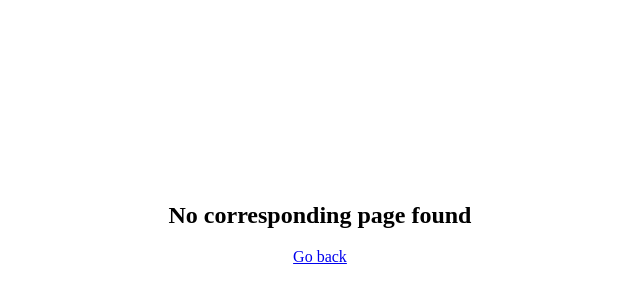
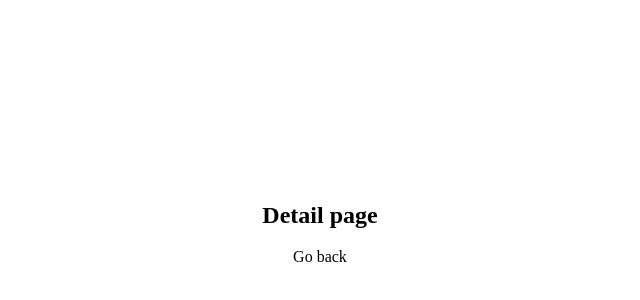
Before and after one commit to remioz/Developpez-le-front-end-en-utilisant-Angular, an Angular app: page /detail in a window 1280 px wide. Shown: the part 184-484 px from the top of the page, without its empty margins (328-968 px from the left). Built offline with nearby package versions, Linux system fonts and the light colour scheme.

Commit message:
add detail page

```diff
--- a/src/app/app-routing.module.ts
+++ b/src/app/app-routing.module.ts
@@ -2,6 +2,7 @@ import { NgModule } from '@angular/core';
 import { RouterModule, Routes } from '@angular/router';
 import { HomeComponent } from './pages/home/home.component';
 import { NotFoundComponent } from './pages/not-found/not-found.component';
+import { DetailComponent } from './pages/detail/detail.component';
 
 const routes: Routes = [
   {
@@ -9,9 +10,14 @@ const routes: Routes = [
     component: HomeComponent,
   },
   {
+    path: 'detail',
+    component: DetailComponent,
+  },
+  {
     path: '**', // wildcard
     component: NotFoundComponent,
   },
+
 ];
 
 @NgModule({
--- /dev/null
+++ b/src/app/pages/detail/detail.component.html
@@ -0,0 +1,4 @@
+<div class="center">
+  <h2>Detail page</h2>
+  <a routerLink="">Go back</a>
+</div>
--- /dev/null
+++ b/src/app/pages/detail/detail.component.scss
@@ -0,0 +1,8 @@
+.center {
+  width: 100vw;
+  height: 100vh;
+  display: flex;
+  justify-content: center;
+  align-items: center;
+  flex-direction: column;
+}
--- /dev/null
+++ b/src/app/pages/detail/detail.component.ts
@@ -0,0 +1,15 @@
+import { Component, OnInit } from '@angular/core';
+
+@Component({
+  selector: 'detail Page',
+  templateUrl: './detail.component.html',
+  styleUrls: ['./detail.component.scss']
+})
+export class DetailComponent implements OnInit {
+
+  constructor() { }
+
+  ngOnInit(): void {
+  }
+
+}
--- a/src/app/pages/home/home.component.html
+++ b/src/app/pages/home/home.component.html
@@ -3,6 +3,7 @@
 <app-pie-chart
 *ngIf = "(olympics$ | async)?.length"
 [data] = "olympics$"
+router-link = "detail"
 ></app-pie-chart>
 <p *ngFor = "let olympic of olympics$ | async" >
  {{olympic.country}}
--- a/src/app/pie-chart/pie-chart.component.ts
+++ b/src/app/pie-chart/pie-chart.component.ts
@@ -49,6 +49,9 @@ export class PieChartComponent implements OnInit {
         }],
       },
       options: {
+        onClick(event, elements, chart) {
+          console.log("cliqué sur: "+countries[elements[0].index].country);
+        },
         aspectRatio:2.5
       },
 
```
Also changed, not shown: 1 other file (tests, documents, lock files or other folders).
